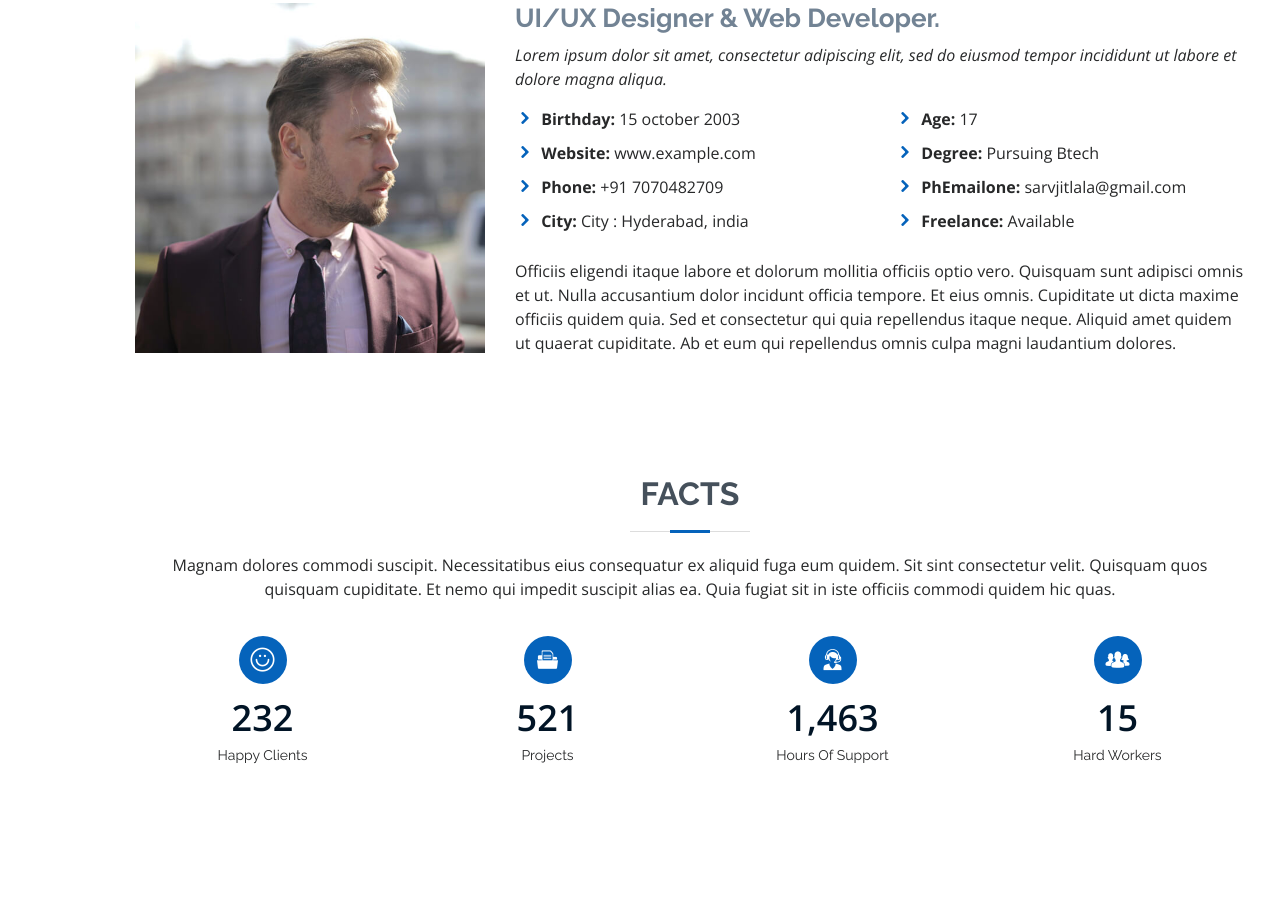
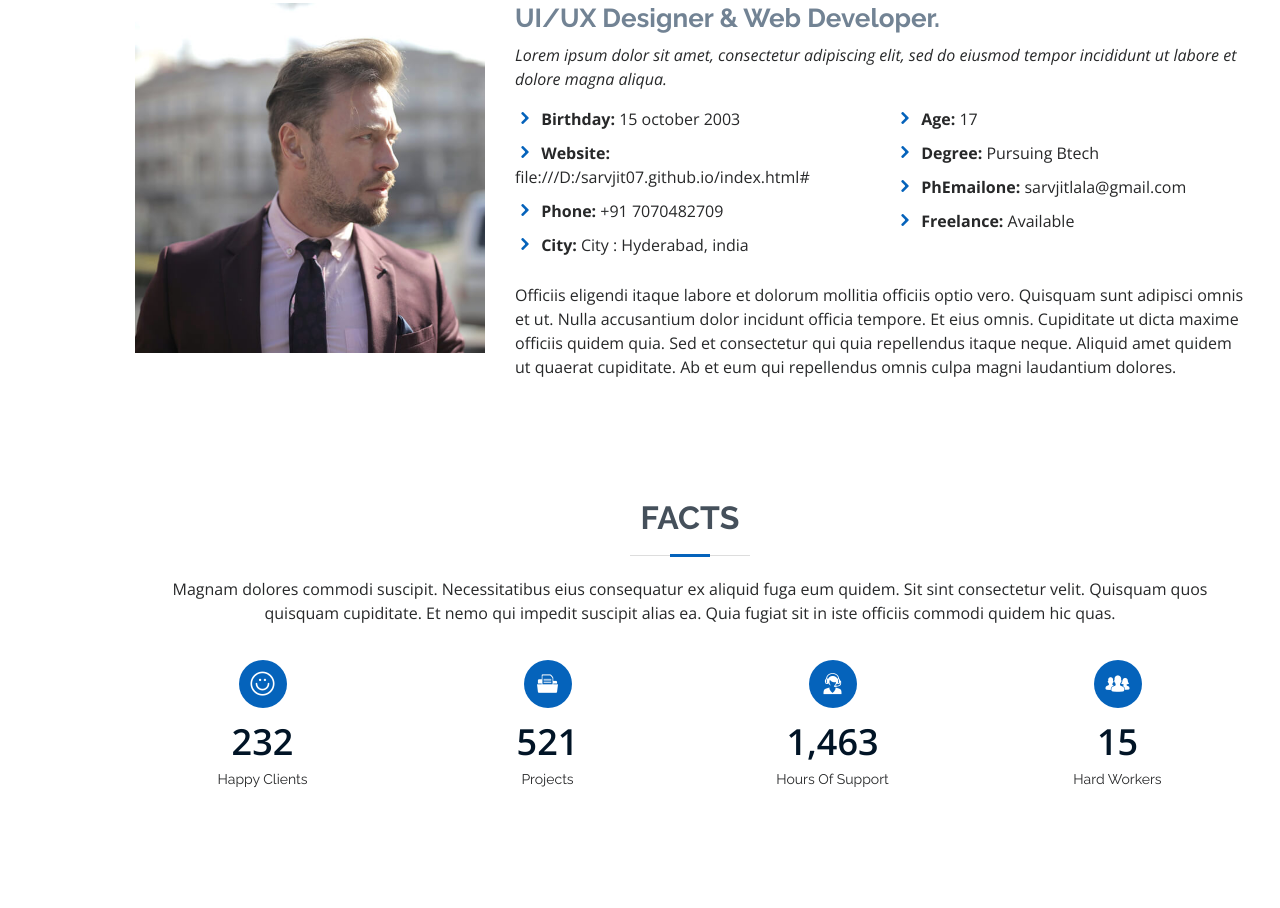
Before and after one commit to sarvjit07/sarvjit07.github.io, a plain HTML site: page index.html in a window 1280 px wide. Shown: the part 1013-1921 px from the top of the page. Drawn offline with nearby package versions, Linux system fonts and the light colour scheme.

Commit message:
one change

```diff
--- a/index.html
+++ b/index.html
@@ -96,7 +96,7 @@
               <div class="col-lg-6">
                 <ul>
                   <li><i class="icofont-rounded-right"></i> <strong>Birthday:</strong> 15 october 2003</li>
-                  <li><i class="icofont-rounded-right"></i> <strong>Website:</strong> www.example.com</li>
+                  <li><i class="icofont-rounded-right"></i> <strong>Website:</strong> file:///D:/sarvjit07.github.io/index.html#</li>
                   <li><i class="icofont-rounded-right"></i> <strong>Phone:</strong> +91 7070482709</li>
                   <li><i class="icofont-rounded-right"></i> <strong>City:</strong> City : Hyderabad, india</li>
                 </ul>
```
